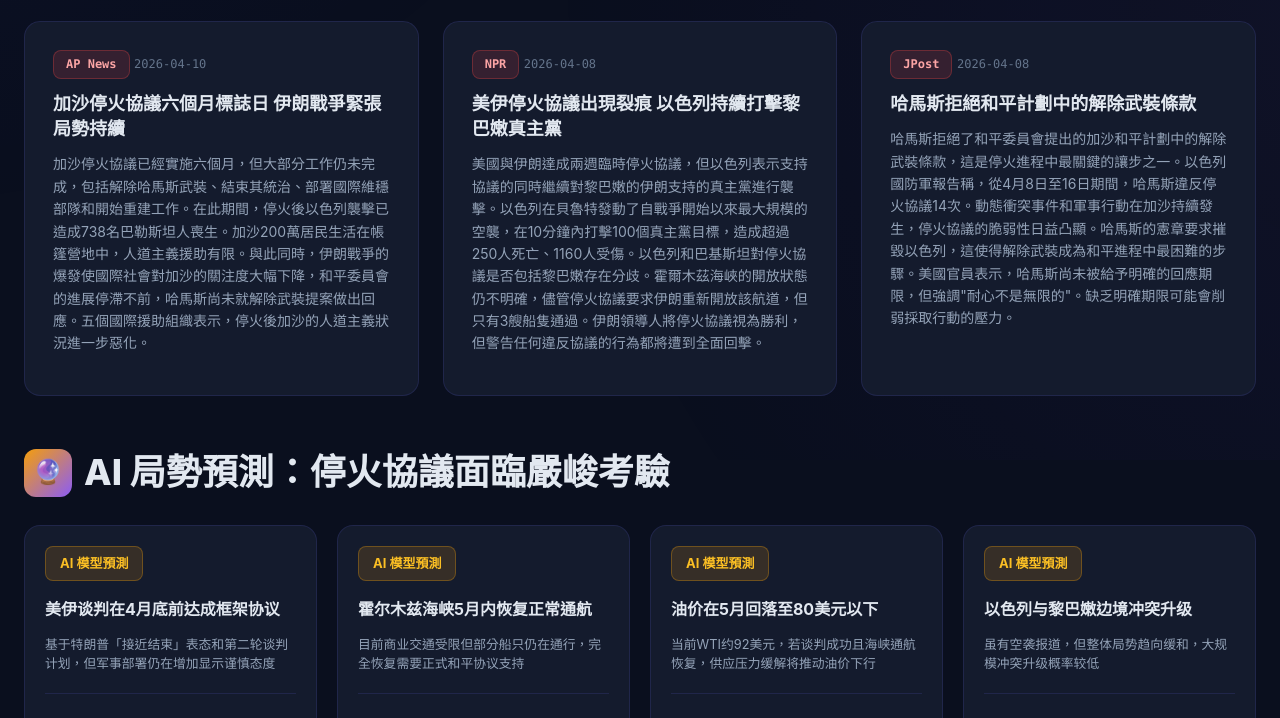
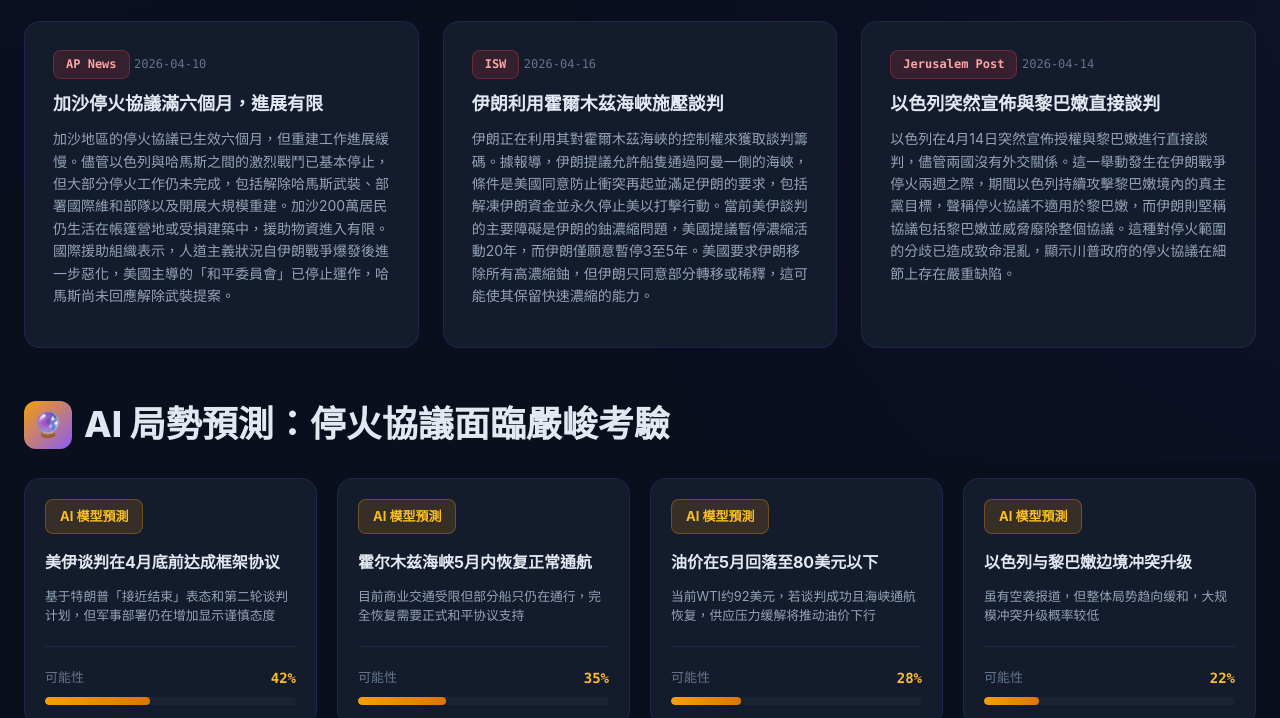
Before and after one commit to cto1218-blip/537, a plain HTML site: page middle-east-tracker-zh-TW.html in a window 1280 px wide. Shown: the part 740-1458 px from the top of the page. Drawn offline with Linux system fonts and the light colour scheme.

Commit message:
中東局勢更新 2026-04-18 21:00

```diff
--- a/middle-east-tracker-zh-TW.html
+++ b/middle-east-tracker-zh-TW.html
@@ -989,7 +989,7 @@
         <header class="header">
             <h1>🌐 2026 美以伊衝突追蹤</h1>
             <p>中東地緣政治局勢情報儀表板</p>
-            <div class="timestamp">最後更新：2026年4月17日 20:00</div>
+            <div class="timestamp">最後更新：2026年4月17日 21:00</div>
         </header>
 
         <div class="stats-grid">
@@ -1029,20 +1029,20 @@
                 <div class="news-card">
                     <span class="news-source">AP News</span>
                     <span class="news-date">2026-04-10</span>
-                    <div class="news-title">加沙停火協議六個月標誌日 伊朗戰爭緊張局勢持續</div>
-                    <div class="news-description">加沙停火協議已經實施六個月，但大部分工作仍未完成，包括解除哈馬斯武裝、結束其統治、部署國際維穩部隊和開始重建工作。在此期間，停火後以色列襲擊已造成738名巴勒斯坦人喪生。加沙200萬居民生活在帳篷營地中，人道主義援助有限。與此同時，伊朗戰爭的爆發使國際社會對加沙的關注度大幅下降，和平委員會的進展停滯不前，哈馬斯尚未就解除武裝提案做出回應。五個國際援助組織表示，停火後加沙的人道主義狀況進一步惡化。</div>
+                    <div class="news-title">加沙停火協議滿六個月，進展有限</div>
+                    <div class="news-description">加沙地區的停火協議已生效六個月，但重建工作進展緩慢。儘管以色列與哈馬斯之間的激烈戰鬥已基本停止，但大部分停火工作仍未完成，包括解除哈馬斯武裝、部署國際維和部隊以及開展大規模重建。加沙200萬居民仍生活在帳篷營地或受損建築中，援助物資進入有限。國際援助組織表示，人道主義狀況自伊朗戰爭爆發後進一步惡化，美國主導的「和平委員會」已停止運作，哈馬斯尚未回應解除武裝提案。</div>
                 </div>
                 <div class="news-card">
-                    <span class="news-source">NPR</span>
-                    <span class="news-date">2026-04-08</span>
-                    <div class="news-title">美伊停火協議出現裂痕 以色列持續打擊黎巴嫩真主黨</div>
-                    <div class="news-description">美國與伊朗達成兩週臨時停火協議，但以色列表示支持協議的同時繼續對黎巴嫩的伊朗支持的真主黨進行襲擊。以色列在貝魯特發動了自戰爭開始以來最大規模的空襲，在10分鐘內打擊100個真主黨目標，造成超過250人死亡、1160人受傷。以色列和巴基斯坦對停火協議是否包括黎巴嫩存在分歧。霍爾木茲海峽的開放狀態仍不明確，儘管停火協議要求伊朗重新開放該航道，但只有3艘船隻通過。伊朗領導人將停火協議視為勝利，但警告任何違反協議的行為都將遭到全面回擊。</div>
+                    <span class="news-source">ISW</span>
+                    <span class="news-date">2026-04-16</span>
+                    <div class="news-title">伊朗利用霍爾木茲海峽施壓談判</div>
+                    <div class="news-description">伊朗正在利用其對霍爾木茲海峽的控制權來獲取談判籌碼。據報導，伊朗提議允許船隻通過阿曼一側的海峽，條件是美國同意防止衝突再起並滿足伊朗的要求，包括解凍伊朗資金並永久停止美以打擊行動。當前美伊談判的主要障礙是伊朗的鈾濃縮問題，美國提議暫停濃縮活動20年，而伊朗僅願意暫停3至5年。美國要求伊朗移除所有高濃縮鈾，但伊朗只同意部分轉移或稀釋，這可能使其保留快速濃縮的能力。</div>
                 </div>
                 <div class="news-card">
-                    <span class="news-source">JPost</span>
-                    <span class="news-date">2026-04-08</span>
-                    <div class="news-title">哈馬斯拒絕和平計劃中的解除武裝條款</div>
-                    <div class="news-description">哈馬斯拒絕了和平委員會提出的加沙和平計劃中的解除武裝條款，這是停火進程中最關鍵的讓步之一。以色列國防軍報告稱，從4月8日至16日期間，哈馬斯違反停火協議14次。動態衝突事件和軍事行動在加沙持續發生，停火協議的脆弱性日益凸顯。哈馬斯的憲章要求摧毀以色列，這使得解除武裝成為和平進程中最困難的步驟。美國官員表示，哈馬斯尚未被給予明確的回應期限，但強調"耐心不是無限的"。缺乏明確期限可能會削弱採取行動的壓力。</div>
+                    <span class="news-source">Jerusalem Post</span>
+                    <span class="news-date">2026-04-14</span>
+                    <div class="news-title">以色列突然宣佈與黎巴嫩直接談判</div>
+                    <div class="news-description">以色列在4月14日突然宣佈授權與黎巴嫩進行直接談判，儘管兩國沒有外交關係。這一舉動發生在伊朗戰爭停火兩週之際，期間以色列持續攻擊黎巴嫩境內的真主黨目標，聲稱停火協議不適用於黎巴嫩，而伊朗則堅稱協議包括黎巴嫩並威脅廢除整個協議。這種對停火範圍的分歧已造成致命混亂，顯示川普政府的停火協議在細節上存在嚴重缺陷。</div>
                 </div>
             </div>
       </section>
```
